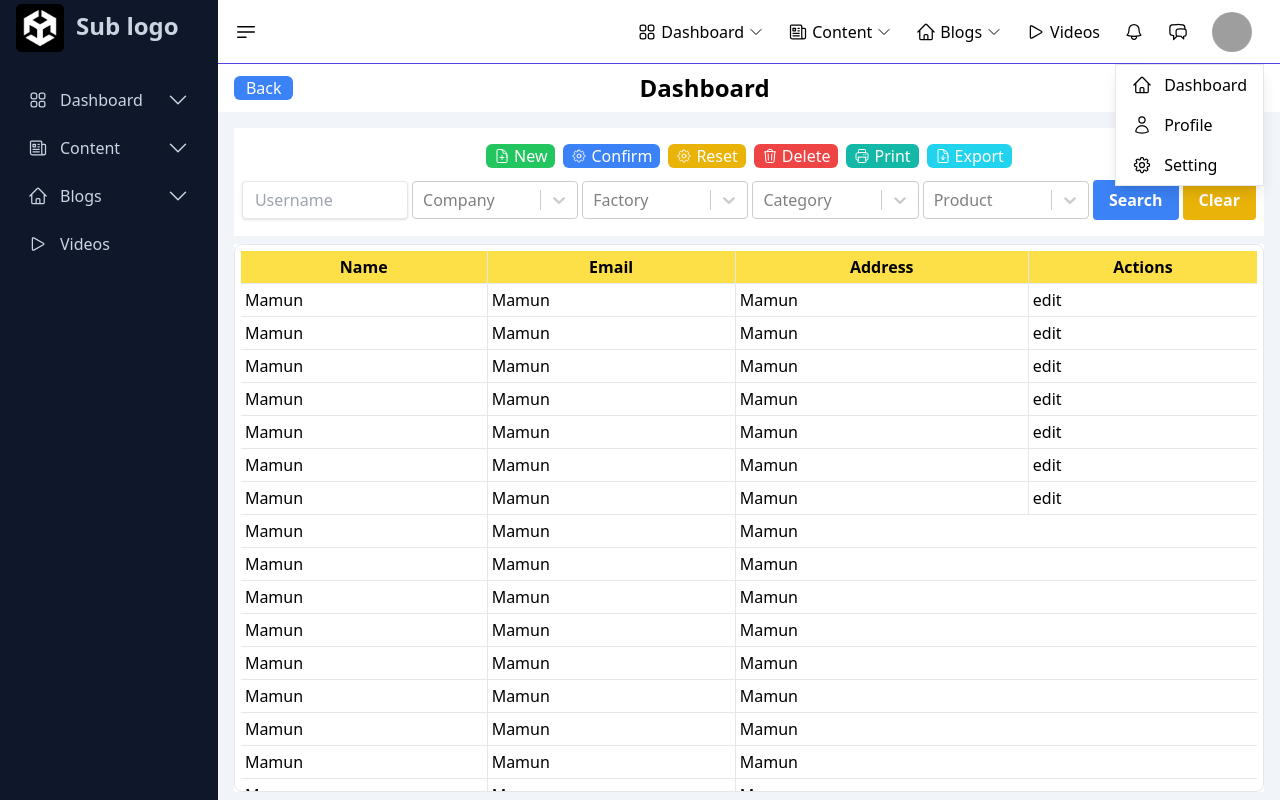
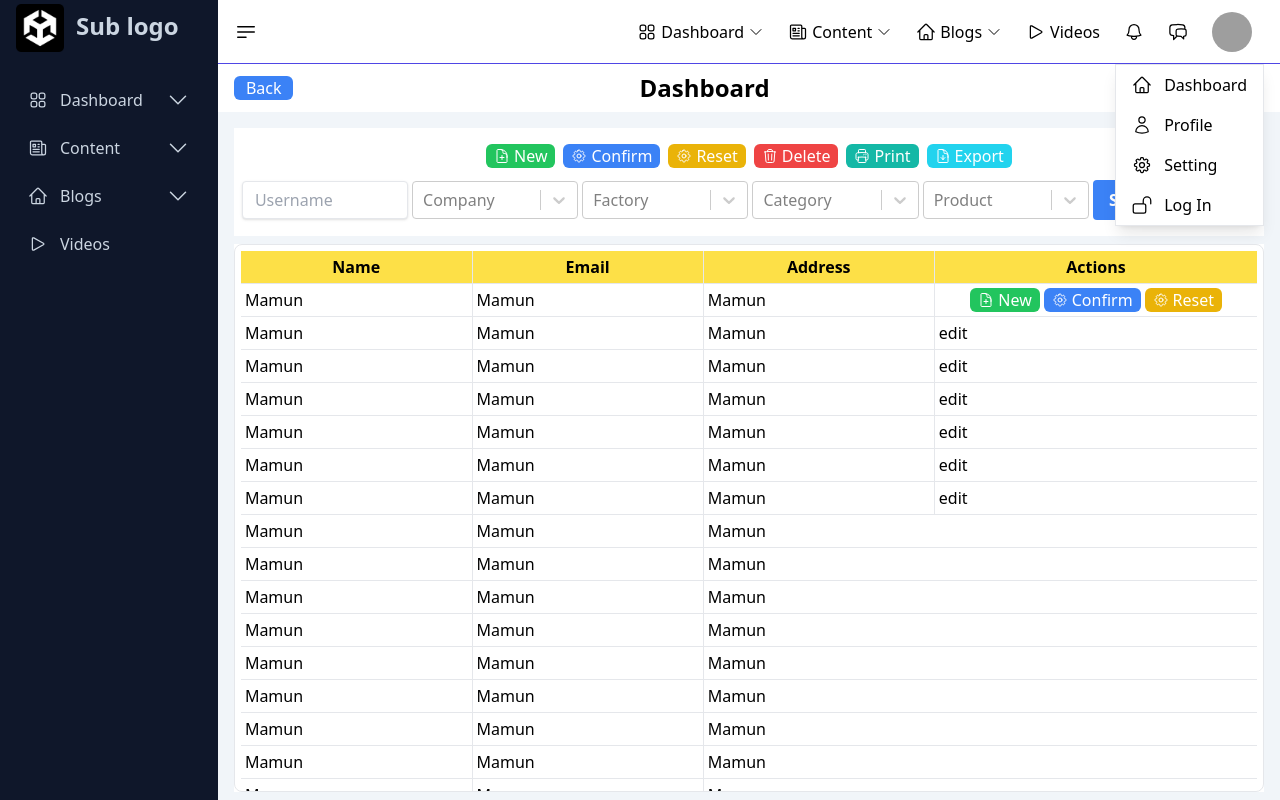
Before and after one commit to suportdevs/react-admin-dashboard-client, a React (Create React App) app: page / in a window 1280 px wide. Both pictures are taken after a click on the picture 1232 px from the left and 31 px from the top of the page. Built offline with nearby package versions, Linux system fonts and the light colour scheme; grey boxes are pictures that could not be loaded.

Commit message:
working on login page

```diff
--- a/src/App.js
+++ b/src/App.js
@@ -1,10 +1,15 @@
+import { Route, Routes } from 'react-router-dom';
 import './App.css';
 import Dashboard from './pages/Dashboard';
+import Login from './pages/Login';
 
 function App() {
   return (
     <div className='bg-slate-100'>
-      <Dashboard />
+      <Routes>
+        <Route path='/' element={<Dashboard />} />
+        <Route path='/login' element={<Login />} />
+      </Routes>
     </div>
   );
 }
--- a/src/components/Header.jsx
+++ b/src/components/Header.jsx
@@ -1,4 +1,4 @@
-import { Bars3BottomLeftIcon, BellIcon, ChatBubbleLeftRightIcon, ChevronDownIcon, Cog8ToothIcon, HomeIcon, UserIcon } from "@heroicons/react/24/outline";
+import { Bars3BottomLeftIcon, BellIcon, ChatBubbleLeftRightIcon, ChevronDownIcon, Cog8ToothIcon, HomeIcon, LockOpenIcon, UserIcon } from "@heroicons/react/24/outline";
 import { useState } from 'react';
 import { Link } from 'react-router-dom';
 import { menuItems } from '../dataset';
@@ -58,6 +58,7 @@ const Header = ({ inactive, setInactive, offCanvas, setOffCanvas }) => {
                         <Link to='/dashboard' onClick={() => setActive(!active)}className='py-2 px-4 flex items-center gap-3 hover:bg-gray-100'><HomeIcon className='w-5 h-5' /> Dashboard</Link>
                         <Link to='/profile' onClick={() => setActive(!active)}className='py-2 px-4 flex items-center gap-3 hover:bg-gray-100'><UserIcon className='w-5 h-5' /> Profile</Link>
                         <Link to='/profile' onClick={() => setActive(!active)}className='py-2 px-4 flex items-center gap-3 hover:bg-gray-100'><Cog8ToothIcon className='w-5 h-5' /> Setting</Link>
+                        <Link to='/login' onClick={() => setActive(!active)}className='py-2 px-4 flex items-center gap-3 hover:bg-gray-100'><LockOpenIcon className='w-5 h-5' /> Log In</Link>
                    </div>
                 </div>
             </div>
--- a/src/components/Table.jsx
+++ b/src/components/Table.jsx
@@ -1,4 +1,6 @@
+import { Link } from "react-router-dom";
 import PrintHeader from "./PrintHeader";
+import { Cog8ToothIcon, DocumentPlusIcon } from "@heroicons/react/24/outline";
 
 export default function Table() {
     return (
@@ -7,11 +9,11 @@ export default function Table() {
             <table className="table w-full max-w-full divide-y divide-gray-200">
                 <thead className=" bg-yellow-300 sticky top-0">
                     <tr className="divide-x divide-gray-200">
-                        <th className="py-1">Name</th>
-                        <th className="py-1">Email</th>
-                        <th className="py-1 hip">Address</th>
-                        <th className="py-1 hip">Actions</th>
-                        <th className="py-1 hidden sip">how</th>
+                        <th className="py-1 w-2/12">Name</th>
+                        <th className="py-1 w-2/12">Email</th>
+                        <th className="py-1 w-2/12 hip">Address</th>
+                        <th className="py-1 w-2/12 hip">Actions</th>
+                        <th className="py-1 w-2/12 hidden sip">how</th>
                     </tr>
                 </thead>
                 <tbody className="divide-y divide-gray-200">
@@ -19,7 +21,11 @@ export default function Table() {
                         <td className="p-1 hip">Mamun</td>
                         <td className="p-1">Mamun</td>
                         <td className="p-1">Mamun</td>
-                        <td className="p-1 hip"><p >edit</p></td>
+                        <td className="p-1 hip flex justify-center gap-1">
+                            <Link className="flex items-center gap-1 bg-green-500 hover:bg-green-600 text-white px-2 rounded-md focus:ring-4 ring-green-500/50"><span><DocumentPlusIcon className="w-4 h-4" /></span> New</Link>
+                            <Link className="flex items-center gap-1 bg-blue-500 hover:bg-blue-600 text-white px-2 rounded-md focus:ring-4 ring-blue-500/50"><span><Cog8ToothIcon className="w-4 h-4" /></span> Confirm</Link>
+                            <Link className="flex items-center gap-1 bg-yellow-500 hover:bg-yellow-600 text-white px-2 rounded-md focus:ring-4 ring-yellow-500/50"><span><Cog8ToothIcon className="w-4 h-4" /></span> Reset</Link>
+                        </td>
                     </tr>
                     <tr className="divide-x divide-gray-200">
                         <td className="p-1">Mamun</td>
--- /dev/null
+++ b/src/pages/Login.jsx
@@ -0,0 +1,7 @@
+const Login = () => {
+    return (
+        <div>Login</div>
+    )
+}
+
+export default Login;
```
